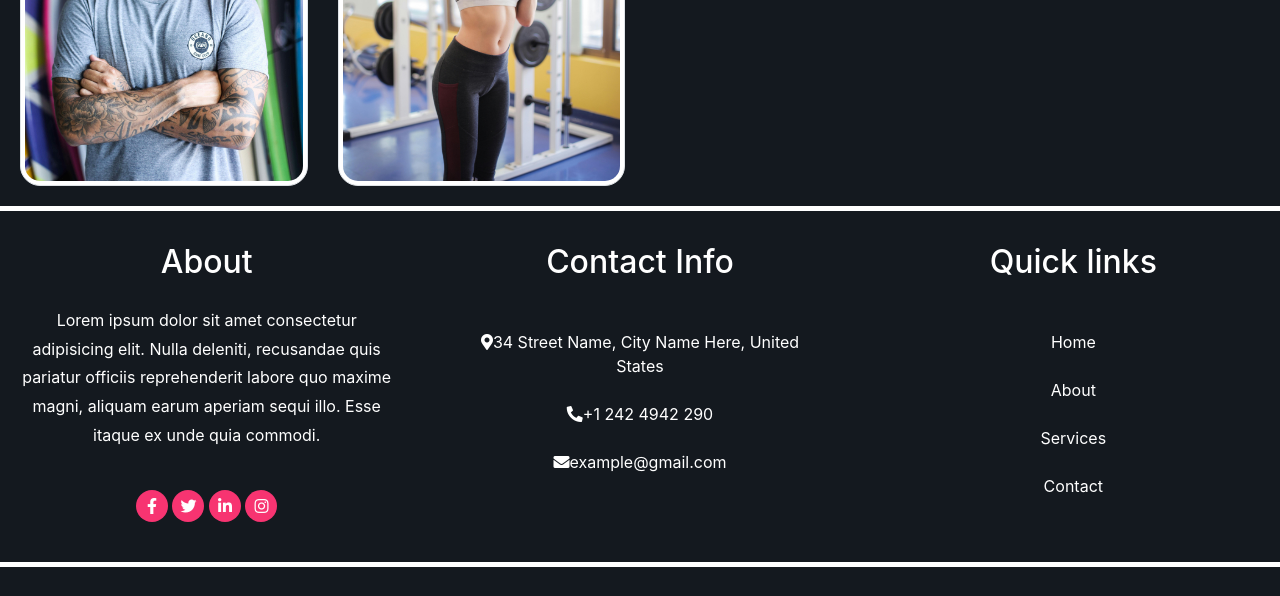
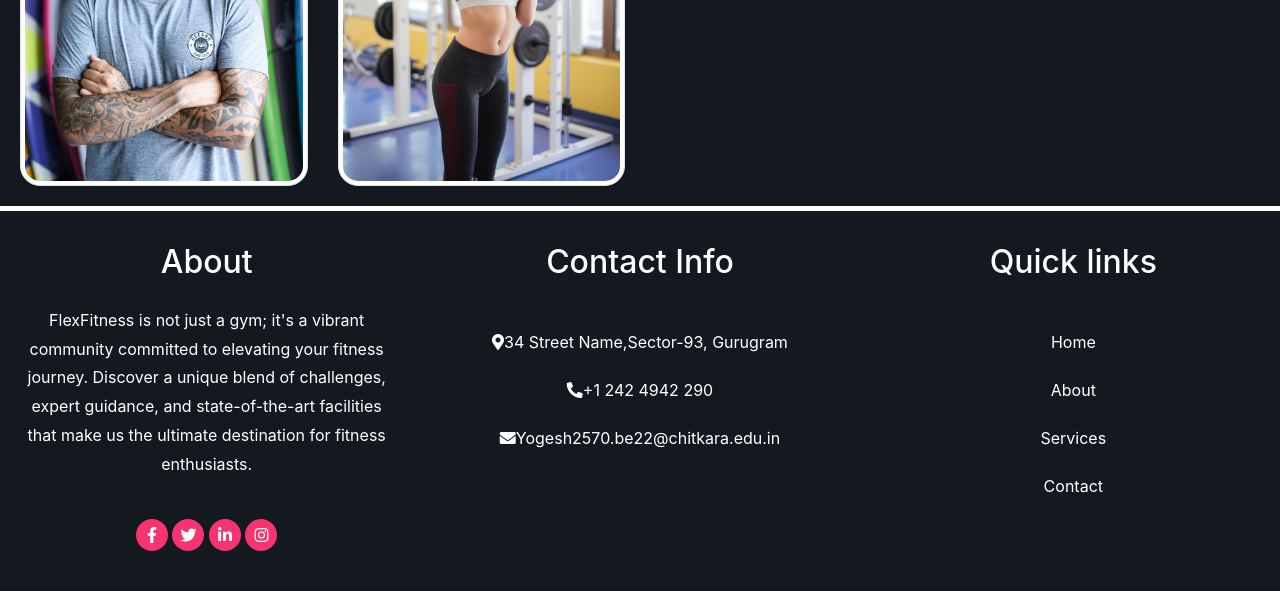
Before and after one commit to YogeshKisslay/FitnessChallenge, a plain HTML site: page index.html in a window 1280 px wide. Shown: the part 1883-2479 px from the top of the page. Before the commit the page ends 2450 px from the top, so only its background shows below. Drawn offline with nearby package versions, Linux system fonts and the light colour scheme.

Commit message:
Update index.html

```diff
--- a/index.html
+++ b/index.html
@@ -654,8 +654,9 @@
     <div class="col  md-4 text-center box-container ">
       <h1>About</h1>
       <div class="text">
-        <p>Lorem ipsum dolor sit amet consectetur adipisicing elit. Nulla deleniti, recusandae quis pariatur officiis
-          reprehenderit labore quo maxime magni, aliquam earum aperiam sequi illo. Esse itaque ex unde quia commodi.
+        <p> FlexFitness is not just a gym; it's a vibrant community committed to elevating your fitness journey. Discover a
+          unique blend of challenges, expert guidance, and state-of-the-art facilities that make us the ultimate
+          destination for fitness enthusiasts.
         </p>
       </div>
       <div class="icon  row ">
@@ -679,9 +680,9 @@
       <h1>Contact Info</h1>
       <div class="contactss row">
         <div class="col">
-          <a href="#"><i class="fas fa-map-marker-alt"></i>34 Street Name, City Name Here, United States </a>
+          <a href="#"><i class="fas fa-map-marker-alt"></i>34 Street Name,Sector-93, Gurugram </a>
           <a href="#"><i class="fas fa-phone-alt"></i>+1 242 4942 290</a>
-          <a href="#"><i class="fas fa-envelope"></i>example@gmail.com</a>
+          <a href="#"><i class="fas fa-envelope"></i>Yogesh2570.be22@chitkara.edu.in</a>
         </div>
 
       </div>
```
